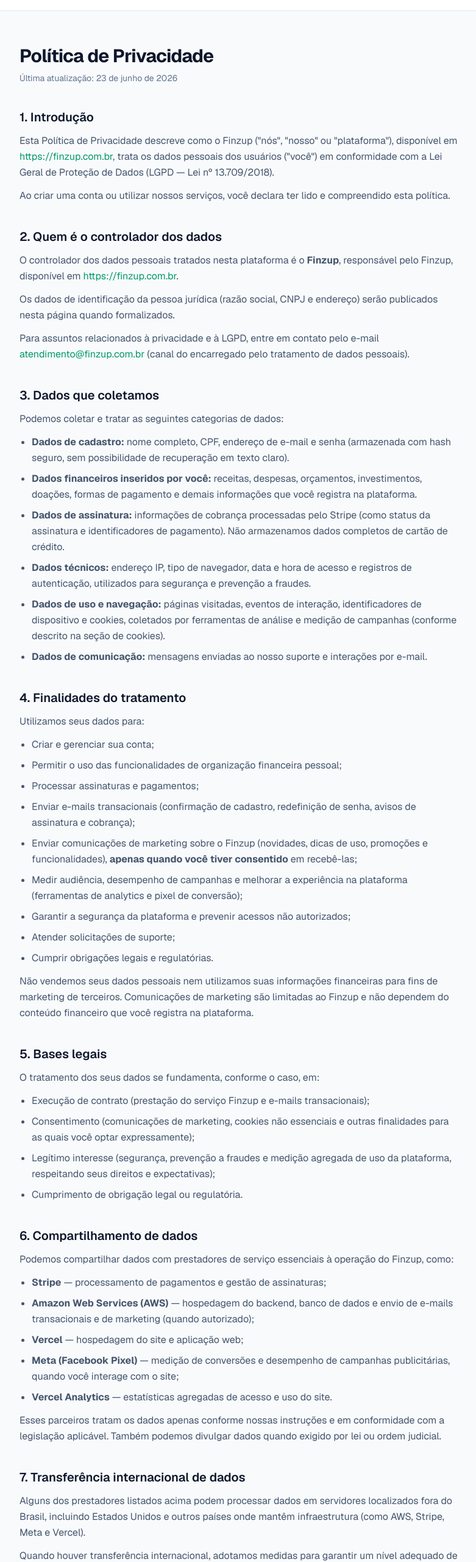
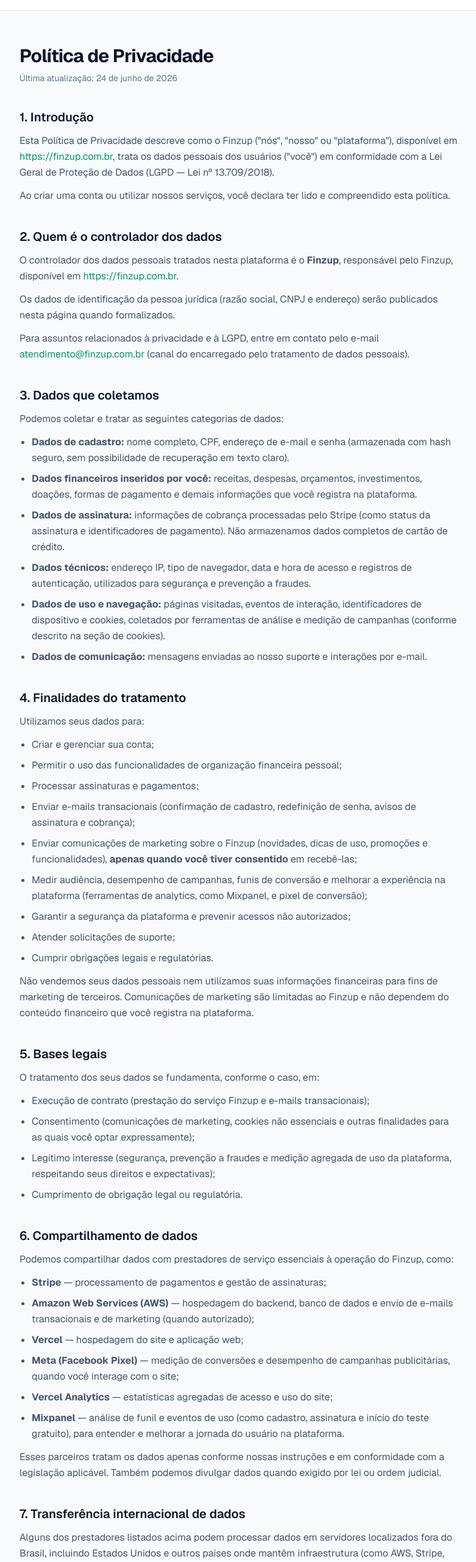
Before and after one commit to pedrohkirito/finzup-frontend, a Next.js app: page /politica-de-privacidade in a window 1280 px wide. Shown: the part 47-2608 px from the top of the page at 61% size, without its empty margins (248-1029 px from the left). Built offline with nearby package versions, Linux system fonts and the light colour scheme; no server answers.

Commit message:
feat: updating terms and policy

```diff
--- a/src/app/politica-de-privacidade/page.tsx
+++ b/src/app/politica-de-privacidade/page.tsx
@@ -118,8 +118,8 @@ const privacySections = [
             funcionalidades), <strong>apenas quando você tiver consentido</strong> em recebê-las;
           </li>
           <li>
-            Medir audiência, desempenho de campanhas e melhorar a experiência na plataforma (ferramentas de
-            analytics e pixel de conversão);
+            Medir audiência, desempenho de campanhas, funis de conversão e melhorar a experiência na
+            plataforma (ferramentas de analytics, como Mixpanel, e pixel de conversão);
           </li>
           <li>Garantir a segurança da plataforma e prevenir acessos não autorizados;</li>
           <li>Atender solicitações de suporte;</li>
@@ -174,7 +174,11 @@ const privacySections = [
             publicitárias, quando você interage com o site;
           </li>
           <li>
-            <strong>Vercel Analytics</strong> — estatísticas agregadas de acesso e uso do site.
+            <strong>Vercel Analytics</strong> — estatísticas agregadas de acesso e uso do site;
+          </li>
+          <li>
+            <strong>Mixpanel</strong> — análise de funil e eventos de uso (como cadastro, assinatura e
+            início do teste gratuito), para entender e melhorar a jornada do usuário na plataforma.
           </li>
         </ul>
         <p>
@@ -191,7 +195,7 @@ const privacySections = [
         <p>
           Alguns dos prestadores listados acima podem processar dados em servidores localizados fora do
           Brasil, incluindo Estados Unidos e outros países onde mantêm infraestrutura (como AWS, Stripe,
-          Meta e Vercel).
+          Meta, Mixpanel e Vercel).
         </p>
         <p>
           Quando houver transferência internacional, adotamos medidas para garantir um nível adequado de
@@ -305,8 +309,9 @@ const privacySections = [
             <strong>Preferências:</strong> lembrar configurações como tema da interface;
           </li>
           <li>
-            <strong>Analíticos:</strong> Vercel Analytics, para entender de forma agregada como o site é
-            utilizado;
+            <strong>Analíticos:</strong> Vercel Analytics e Mixpanel, para entender de forma agregada como
+            o site é utilizado e como os usuários percorrem etapas como cadastro e início do teste
+            gratuito;
           </li>
           <li>
             <strong>Marketing e medição:</strong> Meta (Facebook Pixel), para medir cadastros, trials e
--- a/src/app/termos-de-uso/page.tsx
+++ b/src/app/termos-de-uso/page.tsx
@@ -222,6 +222,13 @@ const termsSections = [
           </a>
           . Responderemos em até {LGPD_RESPONSE_DAYS} dias, conforme a LGPD.
         </p>
+        <p>
+          Para medir audiência, desempenho de campanhas e etapas do funil de cadastro e assinatura,
+          utilizamos ferramentas de análise e medição, incluindo <strong>Mixpanel</strong>, Meta (Facebook
+          Pixel) e Vercel Analytics, conforme detalhado na Política de Privacidade. O uso dessas
+          ferramentas limita-se às finalidades descritas naquela política e não inclui o compartilhamento
+          dos dados financeiros que você registra na plataforma.
+        </p>
       </>
     ),
   },
--- a/src/content/legal/constants.ts
+++ b/src/content/legal/constants.ts
@@ -1,4 +1,4 @@
-export const LEGAL_LAST_UPDATED = '23 de junho de 2026';
+export const LEGAL_LAST_UPDATED = '24 de junho de 2026';
 export const SUPPORT_EMAIL = 'atendimento@finzup.com.br';
 export const SUPPORT_WHATSAPP_DISPLAY = '(48) 99215-6582';
 export const SUPPORT_WHATSAPP_URL = 'https://wa.me/5548992156582';
```
